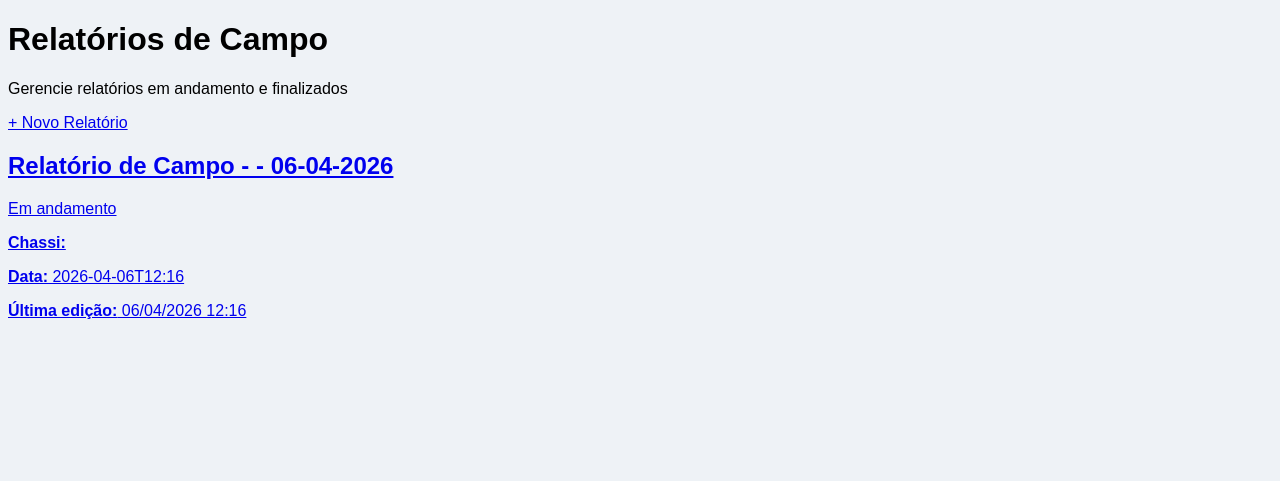
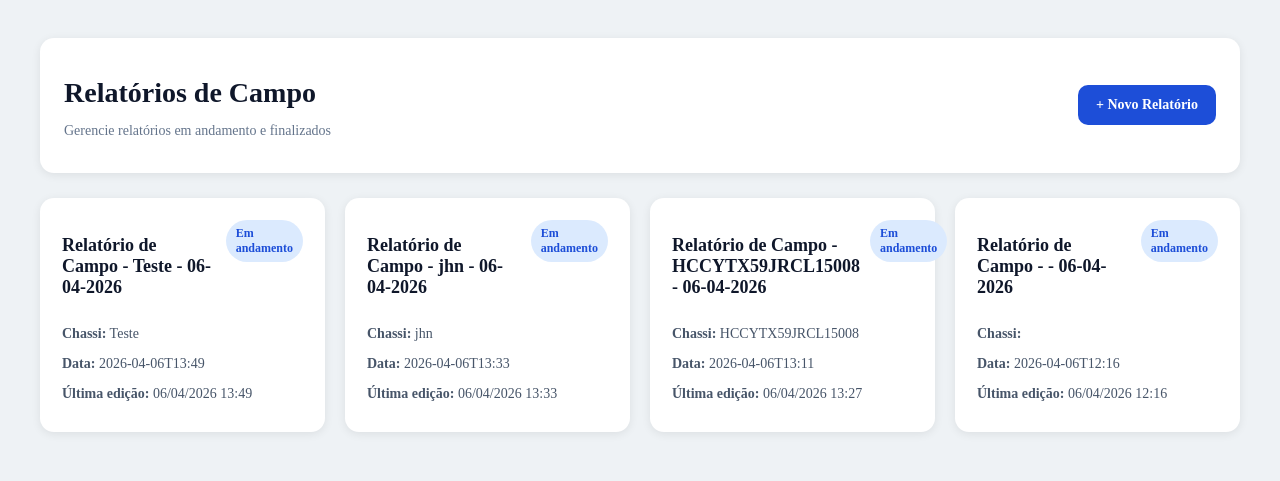
Before and after one commit to agroplanilhassgq-lang/relatorio-campo-app, a Flask app: page / in a window 1280 px wide. Shown: the top 481 px of the page. Run offline with Flask 3, Linux system fonts and the light colour scheme.

Commit message:
Atualiza dashboard e index

````diff
--- /dev/null
+++ b/rascunhos/d14921af-93ab-4632-b051-22a2fe9568dc.json
@@ -0,0 +1,24 @@
+{
+  "relatorio_id": "d14921af-93ab-4632-b051-22a2fe9568dc",
+  "titulo_relatorio": "Relatório de Campo - jhn - 06-04-2026",
+  "chassi": "jhn",
+  "modelo": "jj",
+  "proprietario": "jj",
+  "cidade": "j",
+  "data_relatorio": "2026-04-06T13:33",
+  "tecnicos": [
+    "j"
+  ],
+  "informacao": "j",
+  "situacao": "j",
+  "servico": "j",
+  "fotos": [
+    "20260406133343244071_Captura_de_tela_2026-03-02_095946.png",
+    "20260406133343247403_Captura_de_tela_2026-03-02_095952_-_Copia.png",
+    "20260406133343250032_Captura_de_tela_2026-03-02_095952.png",
+    "20260406133343252563_Captura_de_tela_2026-03-02_103810.png",
+    "20260406133343256718_Captura_de_tela_2026-03-02_104046.png",
+    "20260406133343258884_Captura_de_tela_2026-03-02_104210.png"
+  ],
+  "ultima_edicao": "06/04/2026 13:33"
+}
--- /dev/null
+++ b/rascunhos/f72c5c32-2fbc-4fbc-8124-4306e20ef9f4.json
@@ -0,0 +1,22 @@
+{
+  "relatorio_id": "f72c5c32-2fbc-4fbc-8124-4306e20ef9f4",
+  "titulo_relatorio": "Relatório de Campo - Teste - 06-04-2026",
+  "chassi": "Teste",
+  "modelo": "Teste",
+  "proprietario": "Teste",
+  "cidade": "Teste",
+  "data_relatorio": "2026-04-06T13:49",
+  "tecnicos": [
+    "Teste"
+  ],
+  "informacao": "Teste",
+  "situacao": "Teste",
+  "servico": "Teste",
+  "fotos": [
+    "20260406134930276539_Captura_de_tela_2026-03-02_142831.png",
+    "20260406134930278563_Captura_de_tela_2026-03-02_145521.png",
+    "20260406134930280325_Captura_de_tela_2026-03-02_145548.png",
+    "20260406134930282228_Captura_de_tela_2026-03-02_145639.png"
+  ],
+  "ultima_edicao": "06/04/2026 13:49"
+}
--- a/static/style.css
+++ b/static/style.css
@@ -1 +1,260 @@
-body{font-family:Arial;background:#eef2f6;}
+```css
+* {
+  margin: 0;
+  padding: 0;
+  box-sizing: border-box;
+  font-family: Arial, sans-serif;
+}
+
+body {
+  background: #eef2f5;
+  color: #1f2937;
+}
+
+.dashboard-body,
+.form-body {
+  padding: 30px;
+}
+
+.dashboard-container,
+.form-container,
+.relatorio {
+  max-width: 1200px;
+  margin: 0 auto;
+}
+
+.dashboard-header,
+.top-bar,
+.cabecalho-relatorio {
+  display: flex;
+  justify-content: space-between;
+  align-items: center;
+  margin-bottom: 25px;
+  background: #ffffff;
+  border-radius: 14px;
+  padding: 20px 24px;
+  box-shadow: 0 2px 10px rgba(0,0,0,0.08);
+}
+
+.dashboard-header h1,
+.top-bar h1,
+.cabecalho-relatorio h1 {
+  font-size: 28px;
+  color: #0f172a;
+  margin-bottom: 6px;
+}
+
+.dashboard-header p,
+.top-bar p,
+.cabecalho-relatorio p {
+  color: #64748b;
+  font-size: 14px;
+}
+
+.dashboard-grid {
+  display: grid;
+  grid-template-columns: repeat(auto-fit, minmax(280px, 1fr));
+  gap: 20px;
+}
+
+.card-relatorio,
+.card-form,
+.card {
+  background: #ffffff;
+  border-radius: 14px;
+  padding: 22px;
+  box-shadow: 0 2px 10px rgba(0,0,0,0.08);
+  margin-bottom: 20px;
+  text-decoration: none;
+  color: inherit;
+}
+
+.card-relatorio:hover {
+  transform: translateY(-2px);
+  transition: 0.2s ease;
+}
+
+.card-topo {
+  display: flex;
+  justify-content: space-between;
+  align-items: flex-start;
+  gap: 10px;
+  margin-bottom: 14px;
+}
+
+.card-topo h2,
+.card-form h2,
+.card h2 {
+  font-size: 18px;
+  color: #0f172a;
+  margin-bottom: 14px;
+}
+
+.badge-status {
+  background: #dbeafe;
+  color: #1d4ed8;
+  padding: 6px 10px;
+  border-radius: 999px;
+  font-size: 12px;
+  font-weight: bold;
+}
+
+.card-info p {
+  margin-bottom: 8px;
+  font-size: 14px;
+  color: #475569;
+}
+
+.grid-2,
+.grid {
+  display: grid;
+  grid-template-columns: repeat(auto-fit, minmax(240px, 1fr));
+  gap: 16px;
+}
+
+.campo {
+  display: flex;
+  flex-direction: column;
+  margin-bottom: 16px;
+}
+
+.campo label {
+  font-size: 13px;
+  color: #475569;
+  margin-bottom: 6px;
+  font-weight: 600;
+}
+
+input,
+textarea,
+select {
+  width: 100%;
+  border: 1px solid #cbd5e1;
+  border-radius: 10px;
+  padding: 12px;
+  font-size: 14px;
+  background: #f8fafc;
+}
+
+textarea {
+  min-height: 130px;
+  resize: vertical;
+  line-height: 1.5;
+}
+
+.btn-principal,
+.btn-secundario,
+.btn-sucesso {
+  display: inline-flex;
+  align-items: center;
+  justify-content: center;
+  border: none;
+  border-radius: 10px;
+  padding: 12px 18px;
+  font-size: 14px;
+  font-weight: bold;
+  cursor: pointer;
+  text-decoration: none;
+}
+
+.btn-principal {
+  background: #1d4ed8;
+  color: white;
+}
+
+.btn-secundario {
+  background: #e2e8f0;
+  color: #334155;
+}
+
+.btn-sucesso {
+  background: #15803d;
+  color: white;
+}
+
+.acoes-formulario {
+  display: flex;
+  gap: 12px;
+  margin: 20px 0;
+}
+
+.galeria-preview,
+.galeria {
+  display: grid;
+  grid-template-columns: repeat(auto-fit, minmax(180px, 1fr));
+  gap: 14px;
+  margin-top: 18px;
+}
+
+.preview-item,
+.foto-card {
+  background: #f8fafc;
+  border: 1px solid #cbd5e1;
+  border-radius: 12px;
+  overflow: hidden;
+  padding: 8px;
+}
+
+.preview-item img,
+.foto-card img {
+  width: 100%;
+  height: 180px;
+  object-fit: cover;
+  border-radius: 8px;
+}
+
+.texto {
+  white-space: pre-wrap;
+  word-break: break-word;
+  line-height: 1.7;
+  font-size: 14px;
+  color: #334155;
+}
+
+.tecnicos-box ul {
+  margin-top: 10px;
+  padding-left: 20px;
+}
+
+.tecnicos-box li {
+  margin-bottom: 6px;
+}
+
+.sem-relatorios {
+  text-align: center;
+  background: white;
+  padding: 50px 20px;
+  border-radius: 14px;
+  box-shadow: 0 2px 10px rgba(0,0,0,0.08);
+}
+
+@media print {
+  body {
+    background: white;
+  }
+
+  .no-print,
+  .acoes-formulario,
+  .btn-principal,
+  .btn-secundario,
+  .btn-sucesso {
+    display: none !important;
+  }
+
+  .card,
+  .card-form {
+    page-break-inside: avoid;
+  }
+
+  .foto-card {
+    width: 48%;
+    display: inline-block;
+    margin: 1%;
+    vertical-align: top;
+  }
+
+  .foto-card img {
+    height: 220px;
+  }
+}
+```
````
Also changed, not shown: rascunhos/00980690-818c-47ca-8d4a-1131319e4497.json (added, +24 -0 lines), templates/relatorio.html (+55 -15 lines).
